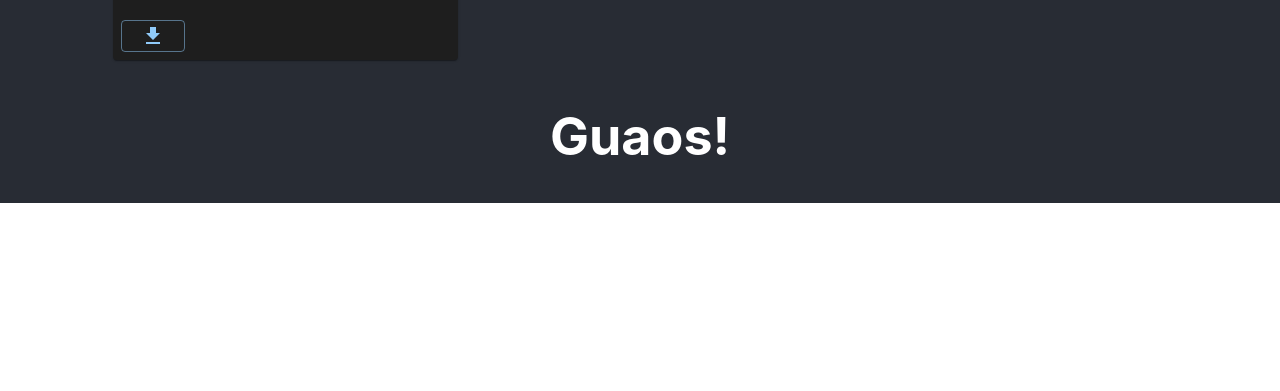
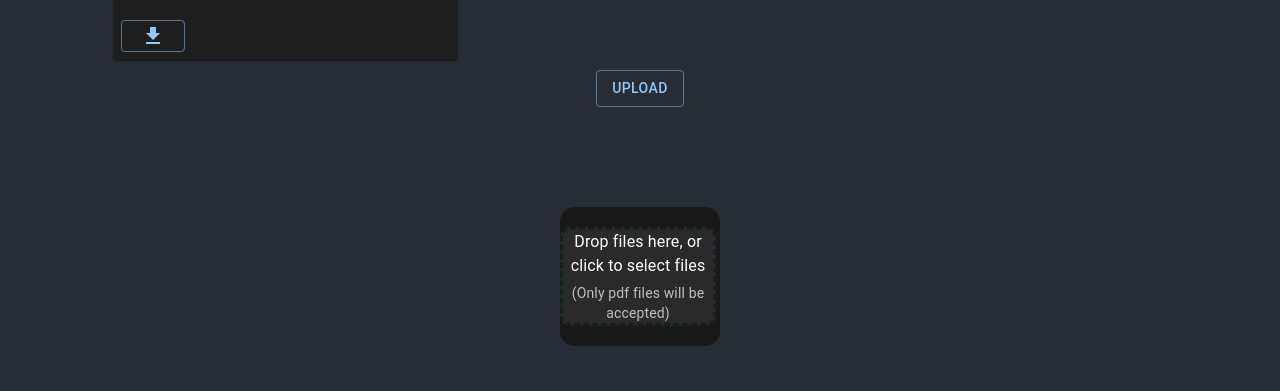
Before and after one commit to juli62/StaffSync, a React (Create React App) app: page / in a window 1280 px wide. Shown: the part 1379-1770 px from the top of the page. Before the commit the page ends 1582 px from the top, so only its background shows below. Built offline with nearby package versions, Linux system fonts and the light colour scheme.

Commit message:
Adding dropzone

```diff
--- a/package.json
+++ b/package.json
@@ -16,6 +16,7 @@
     "@types/react-dom": "^18.2.19",
     "react": "^18.2.0",
     "react-dom": "^18.2.0",
+    "react-dropzone": "^14.2.3",
     "react-scripts": "5.0.1",
     "typescript": "^4.9.5",
     "web-vitals": "^2.1.4"
--- a/src/App.css
+++ b/src/App.css
@@ -43,6 +43,22 @@
 
 }
 
+.DropzoneDiv {
+  display: flex;
+  flex-direction: column;
+  flex: content;
+  flex-wrap: wrap;
+  justify-content: center;
+  border-radius: 15px;
+  border-color: #181818;
+  width: 160px;
+  height: 30px;
+  margin-top: 100px;
+  background-color: #191919;
+
+
+}
+
 .PDFContent {
   display: grid;
   grid-template-columns: repeat(3, 1fr);
@@ -56,6 +72,23 @@
   font-family: 'Franklin Gothic Medium', 'Arial Narrow', Arial, sans-serif;
 }
 
+#DropZone {
+
+  border-radius: 10px;
+  border-color: #011b2180;
+  border-style: dashed;
+  width: 150px;
+  margin-top: 20px;
+  margin-bottom: 20px;
+  background-color: #45454566;
+
+
+}
+
+#DropZone:hover {
+  background-color: #454545b2;
+}
+
 @keyframes App-logo-spin {
   from {
     transform: rotate(0deg);
--- a/src/App.tsx
+++ b/src/App.tsx
@@ -3,8 +3,10 @@ import logo from './logo.svg';
 import './App.css';
 import { ThemeProvider, createTheme } from '@mui/material/styles';
 import CssBaseline from '@mui/material/CssBaseline';
-import { Title, Navbar, LogIn, SignUp, Card } from './Components/Index'
+import { Title, Navbar, LogIn, SignUp, Card, Accept } from './Components/Index'
+import AlertDialogSlide from './Components/PopUp';
 import MultiActionAreaCard from './Components/Card';
+
 
 
 const darkTheme = createTheme({
@@ -34,6 +36,10 @@ function App() {
             <MultiActionAreaCard />
             <MultiActionAreaCard />
           </div>
+          <AlertDialogSlide />
+          <Accept />
+
+
 
 
           <Title />
--- /dev/null
+++ b/src/Components/Dropzone.tsx
@@ -0,0 +1,59 @@
+import * as React from 'react';
+import Typography from '@mui/material/Typography';
+import { useDropzone } from 'react-dropzone';
+
+function Accept(props: any) {
+    const {
+        acceptedFiles,
+        fileRejections,
+        getRootProps,
+        getInputProps
+    } = useDropzone({
+        accept: {
+            'application/pdf': []
+        }
+    });
+
+    const acceptedFileItems = acceptedFiles.map(file => (
+        <li key={file.path}>
+            {file.path} - {file.size} bytes
+        </li>
+    ));
+
+    const fileRejectionItems = fileRejections.map(({ file, errors }) => (
+        <li key={file.path}>
+            {file.path} - {file.size} bytes
+            <ul>
+                {errors.map(e => (
+                    <li key={e.code}>{e.message}</li>
+                ))}
+            </ul>
+        </li>
+    ));
+
+    return (
+        <div className="DropzoneDiv">
+
+
+            <section className="container" id='DropZone'>
+                <div {...getRootProps({ className: 'dropzone' })}>
+                    <input {...getInputProps()} />
+                    <Typography gutterBottom component="div">
+                        Drop files here, or click to select files
+                    </Typography>
+                    <Typography variant="body2" color="text.secondary">
+                        (Only pdf files will be accepted)
+                    </Typography>
+
+                </div>
+
+            </section>
+
+        </div>
+
+    );
+}
+
+<Accept />
+
+export default Accept
--- a/src/Components/Index.tsx
+++ b/src/Components/Index.tsx
@@ -3,9 +3,11 @@ import ResponsiveAppBar from "./Navbar";
 import LogIn from "./LogIn";
 import SignUp from "./SIgnUp";
 import MultiActionAreaCard from "./Card";
+import Accept from "./Dropzone";
 
 export { default as Title } from "./Title";
 export { default as Navbar } from "./Navbar"
 export { default as LogIn } from "./LogIn"
 export { default as SignUp } from "./SIgnUp"
 export { default as Card } from "./Card"
+export { default as Accept } from "./Dropzone";
--- /dev/null
+++ b/src/Components/PopUp.tsx
@@ -0,0 +1,54 @@
+import * as React from 'react';
+import Button from '@mui/material/Button';
+import Dialog from '@mui/material/Dialog';
+import DialogActions from '@mui/material/DialogActions';
+import DialogContent from '@mui/material/DialogContent';
+import DialogContentText from '@mui/material/DialogContentText';
+import DialogTitle from '@mui/material/DialogTitle';
+import Slide from '@mui/material/Slide';
+import { TransitionProps } from '@mui/material/transitions';
+import Accept from './Dropzone';
+
+const Transition = React.forwardRef(function Transition(
+    props: TransitionProps & {
+        children: React.ReactElement<any, any>;
+    },
+    ref: React.Ref<unknown>,
+) {
+    return <Slide direction="up" ref={ref} {...props} />;
+});
+
+export default function AlertDialogSlide() {
+    const [open, setOpen] = React.useState(false);
+
+    const handleClickOpen = () => {
+        setOpen(true);
+    };
+
+    const handleClose = () => {
+        setOpen(false);
+    };
+
+    return (
+        <React.Fragment>
+            <Button variant="outlined" onClick={handleClickOpen}>
+                Upload
+            </Button>
+            <Dialog
+                open={open}
+                TransitionComponent={Transition}
+                keepMounted
+                onClose={handleClose}
+                aria-describedby="alert-dialog-slide-description"
+            >
+                <DialogTitle>{"Upload"}</DialogTitle>
+                <DialogContent>
+                    <Accept />
+                </DialogContent>
+                <DialogActions>
+                    <Button onClick={handleClose}>Close</Button>
+                </DialogActions>
+            </Dialog>
+        </React.Fragment>
+    );
+}
```
Also changed, not shown: 1 other file (tests, documents, lock files or other folders).
